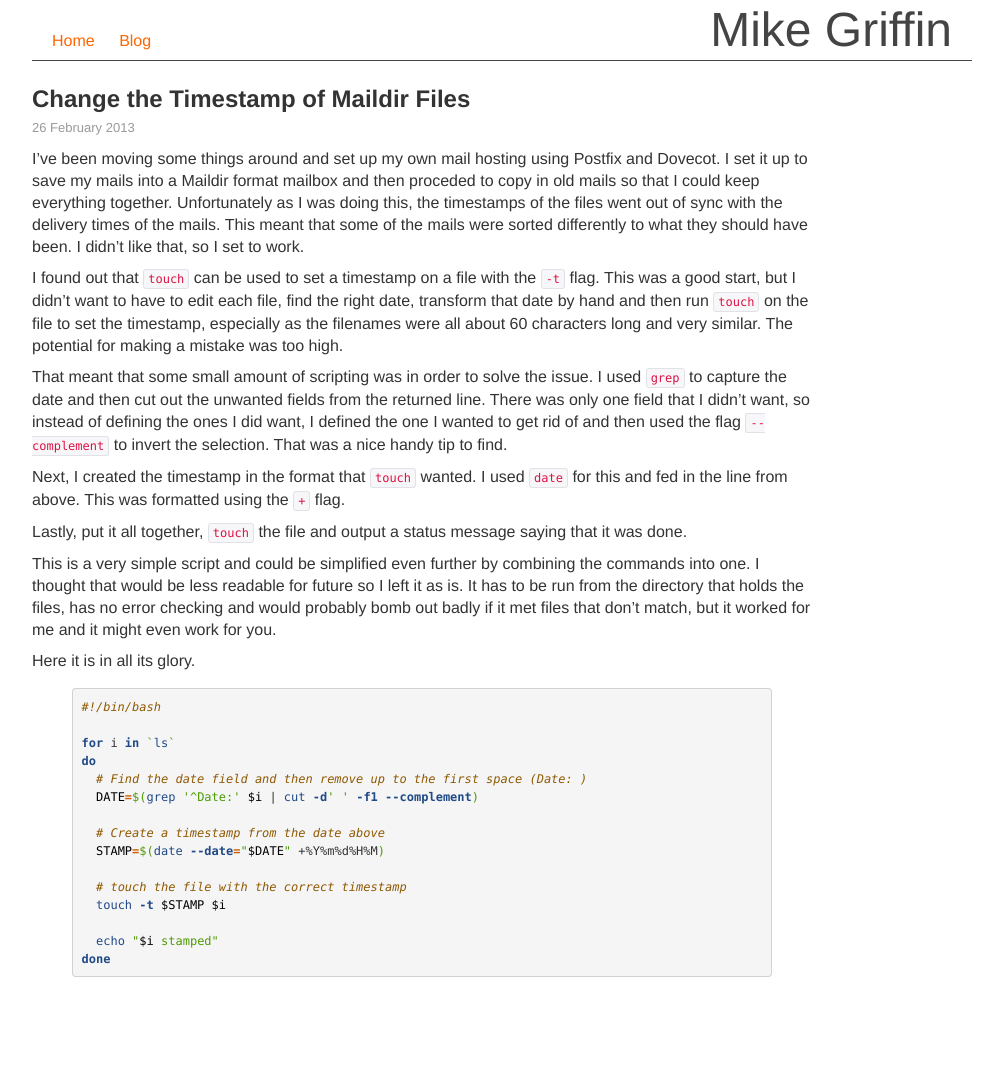
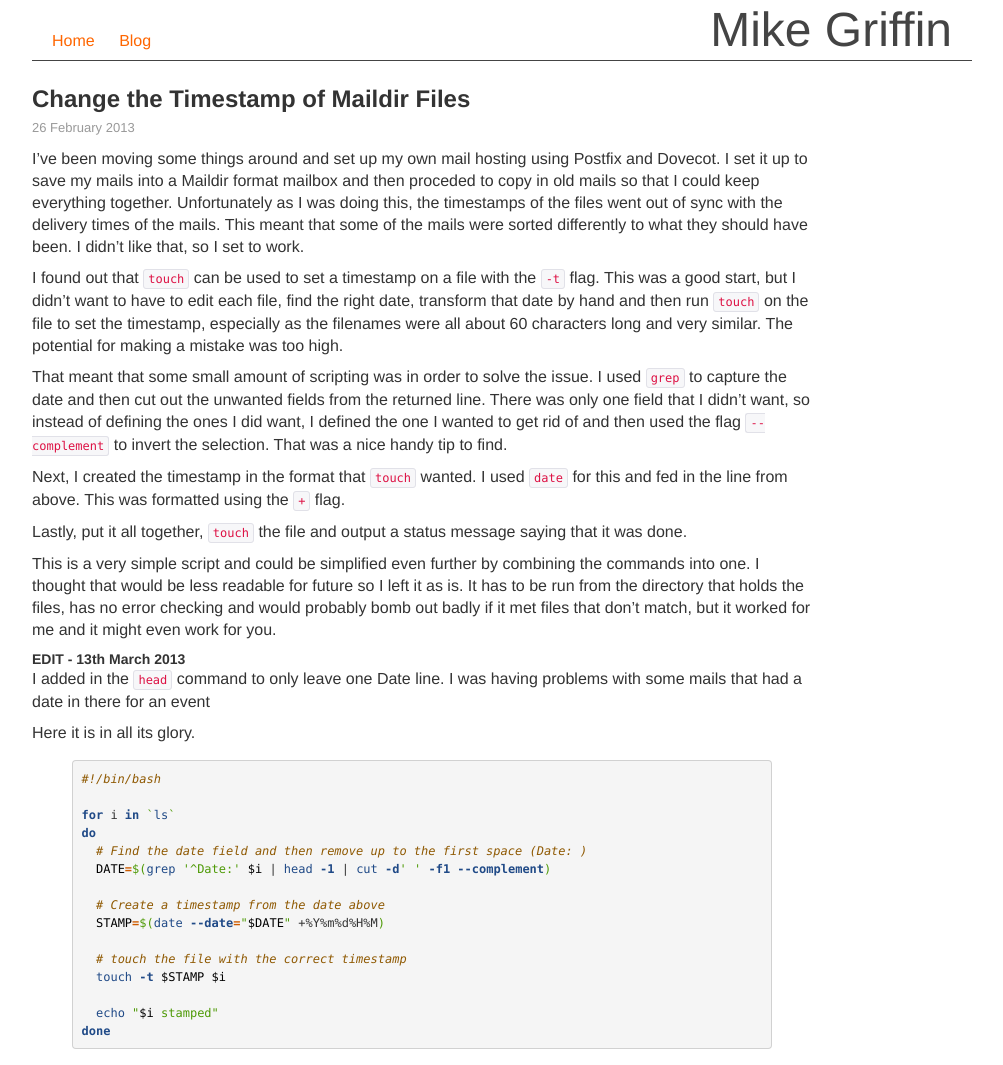
Before and after one commit to mgriffin/mikegriffin, a Jekyll site: the page built from _posts/2013-02-26-change-the-timestamp-of-maildir-files.markdown, in a window 1280 px wide. Shown: the whole page, without its empty margins (138-1141 px from the left). Built offline with Jekyll 4.4.1, drawn with Linux system fonts in a browser that asks for light colours; Markdown is read by kramdown in place of the engine named in the settings; before the commit the page ends 993 px from its top, so only the background shows below that.

Commit message:
Adds something to the pipeline
Adds a head command after the grep to only return one date line

```diff
--- a/_posts/2013-02-26-change-the-timestamp-of-maildir-files.markdown
+++ b/_posts/2013-02-26-change-the-timestamp-of-maildir-files.markdown
@@ -36,6 +36,10 @@ It has to be run from the directory that holds the files, has no error checking
 would probably bomb out badly if it met files that don't match, but it worked for me
 and it might even work for you.
 
+<h4>EDIT - 13th March 2013</h4>
+I added in the `head` command to only leave one Date line. I was having problems with
+some mails that had a date in there for an event
+
 Here it is in all its glory.
 
 {% highlight bash %}
@@ -44,7 +48,7 @@ Here it is in all its glory.
 for i in `ls`
 do
   # Find the date field and then remove up to the first space (Date: )
-  DATE=$(grep '^Date:' $i | cut -d' ' -f1 --complement)
+  DATE=$(grep '^Date:' $i | head -1 | cut -d' ' -f1 --complement)
 
   # Create a timestamp from the date above
   STAMP=$(date --date="$DATE" +%Y%m%d%H%M)
```
